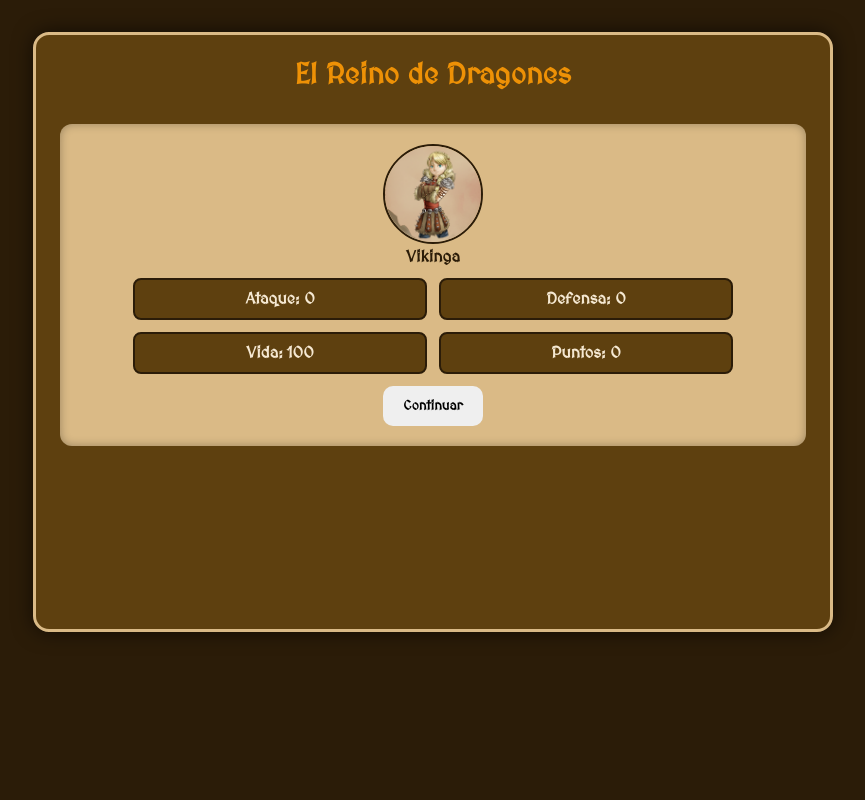
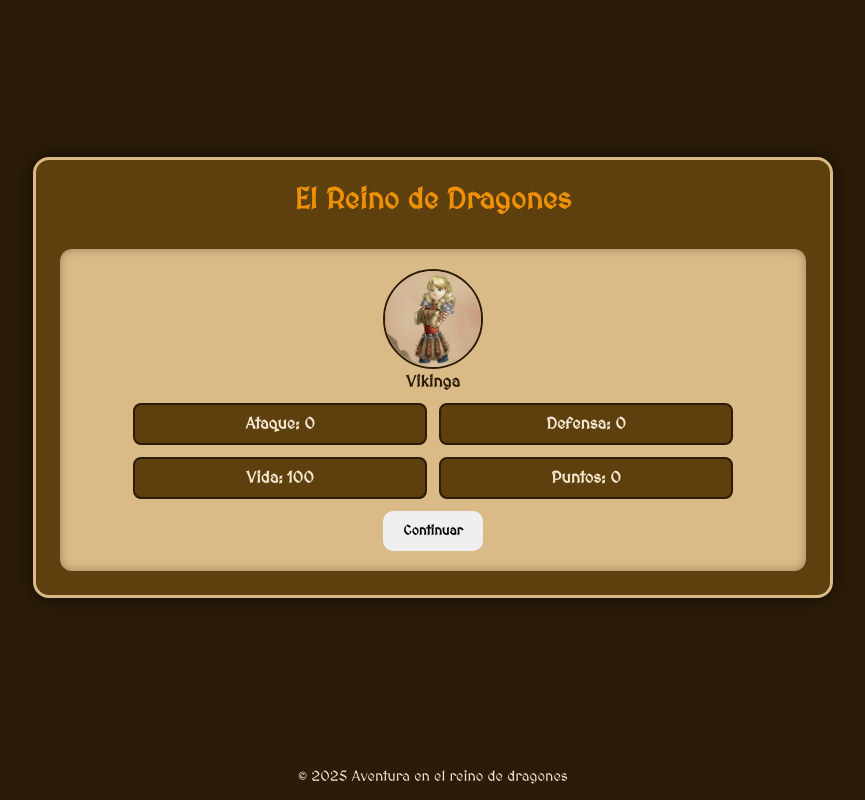
Before and after one commit to jsanjosel01/aventuraenelreinojs, a plain HTML site: page index.html in a window 1280 px wide. Shown: the whole page, without its empty margins (207-1072 px from the left). Drawn offline with Linux system fonts and the light colour scheme.

Commit message:
🔄️Update: Mejorar el código.

```diff
--- a/index.html
+++ b/index.html
@@ -23,7 +23,8 @@
 <body>
 
   <!-- Panel del juego -->
-   <div id="game-container">
+   <main>
+    <div id="game-container">
 
         <!--1. ESCENA 1 Inicial del jugador -->
         <section id="scene-start" class="game-scene active-scene">
@@ -165,7 +166,12 @@
             </div>
         </section>
 
+        </div>
+    </main>
 
+        <footer id="footer">
+            <p> &copy; 2025 Aventura en el reino de dragones</p>
+        </footer>
 
 </body>
 </html>
--- a/style.css
+++ b/style.css
@@ -22,16 +22,29 @@ body {
     font-family: "MedievalSharp", cursive;
     /* font-family: "Segoe UI", sans-serif; */
     min-height: 100vh;
+
     display: flex;
     justify-content: center;
+    flex-direction: column;
 
+}
+
+main {
+
+    flex-grow: 1;
+    display: flex;
+    justify-content: center;
+    align-items: center;
+
+    width: 100%; /* Ocupa todo el ancho */
 }
 
 /* CONTENEDOR PRINCIPAL */
 #game-container {
     width: 95%;
+    height: auto;
     max-width: 800px;
-    height: 600px; /*ancho*/
+    /*ancho*/
     margin-top: 32px;
     margin-bottom: 32px;
     background: var(--primary);
@@ -473,6 +486,18 @@ body {
     justify-content: center;
 }
 
+/* --- ESTILO DEL PIE DE PÁGINA --- */
+#footer {
+    color: var(--light);
+    padding: 15px 0;
+    width: 100%;
+    text-align: center;
+    font-size: 0.9em ;
+
+
+}
+
+
 
 /* RESPONSIVE */
 
```
